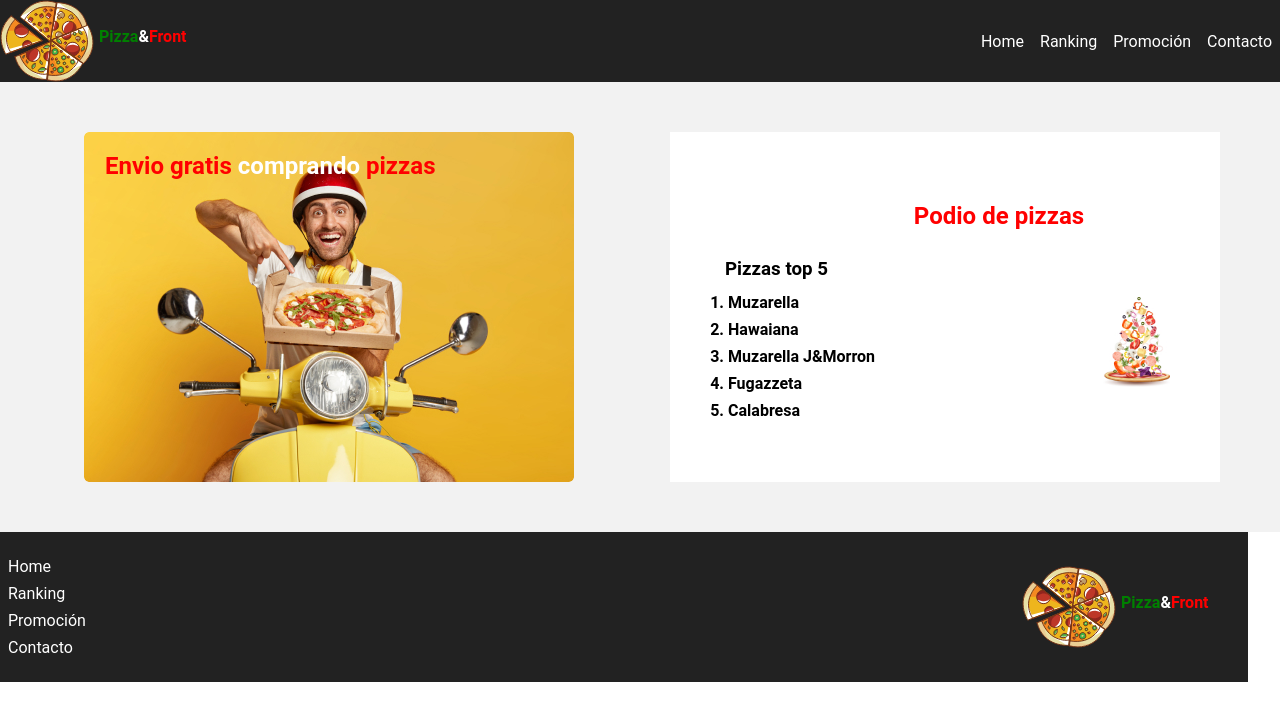
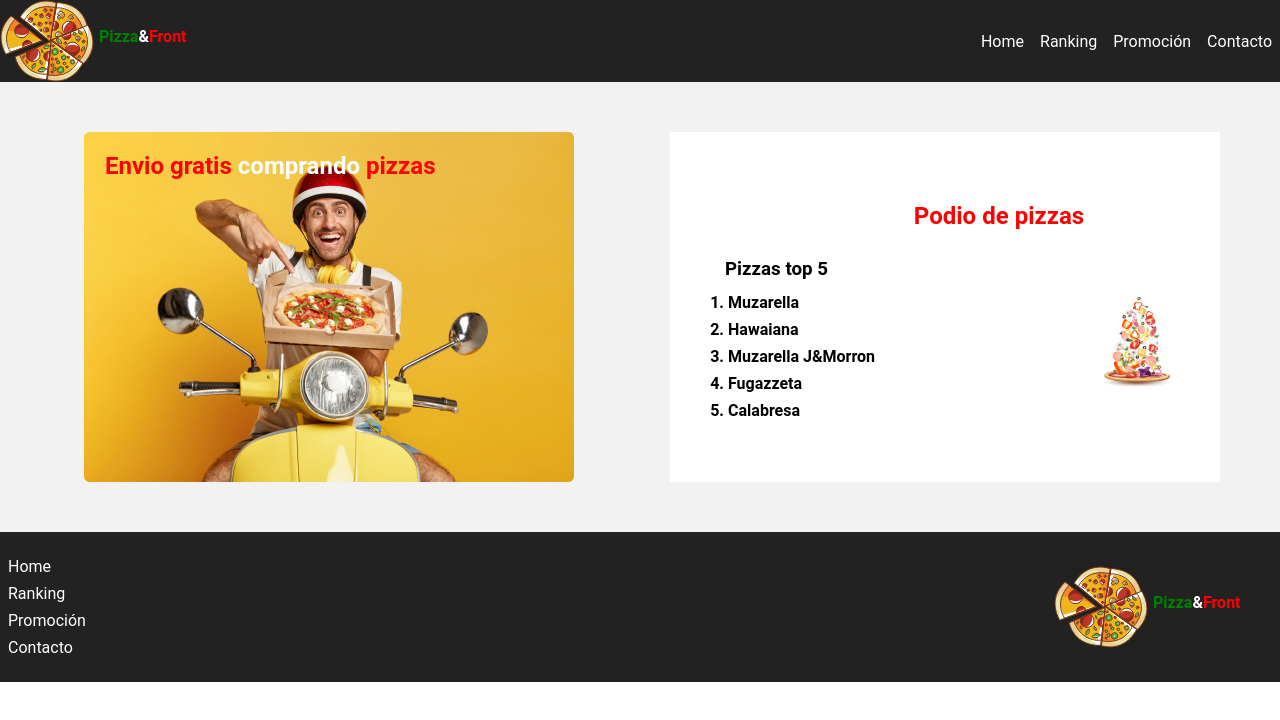
Before and after one commit to VicR11/FrontEnd1DH, a plain HTML site: page Clase8/index.html in a window 1280 px wide. Drawn offline with Linux system fonts and the light colour scheme.

Commit message:
Se modifica elimina el ancho del footer

```diff
--- a/Clase8/css/style.css
+++ b/Clase8/css/style.css
@@ -174,7 +174,6 @@ margin: 8px;
     background-color:#222222;
     justify-content: space-between;
     align-items: center;
-    width: 1248px;
     height: 150px;
     top: 800px;
     bottom: 200px;
@@ -188,4 +187,5 @@ margin: 8px;
     font-family: 'Roboto',  sans-serif;
     justify-content: space-around;
     list-style: none;
+
  }
```
